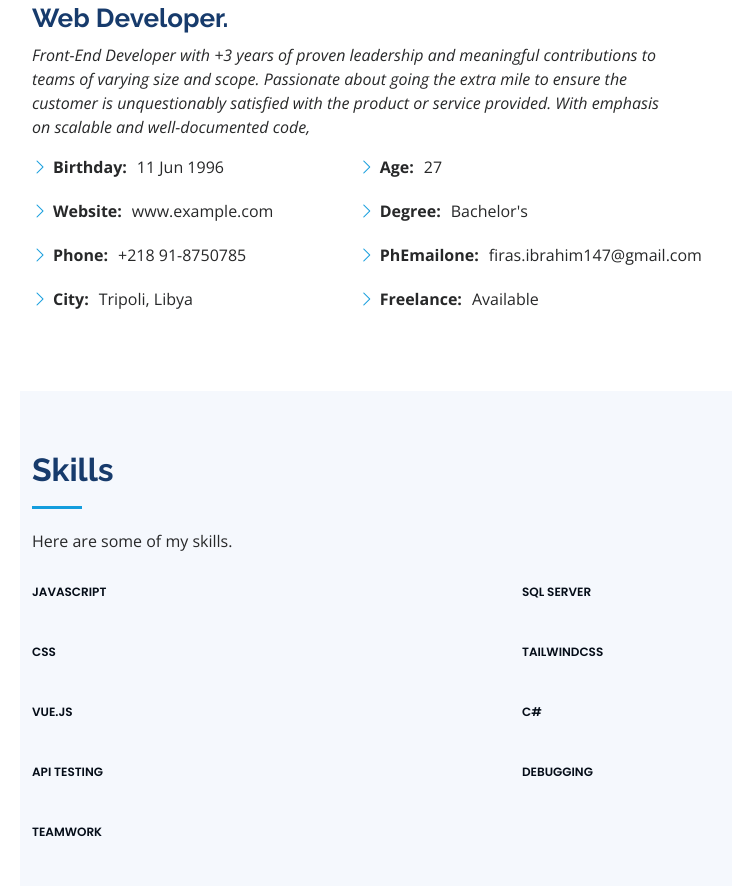
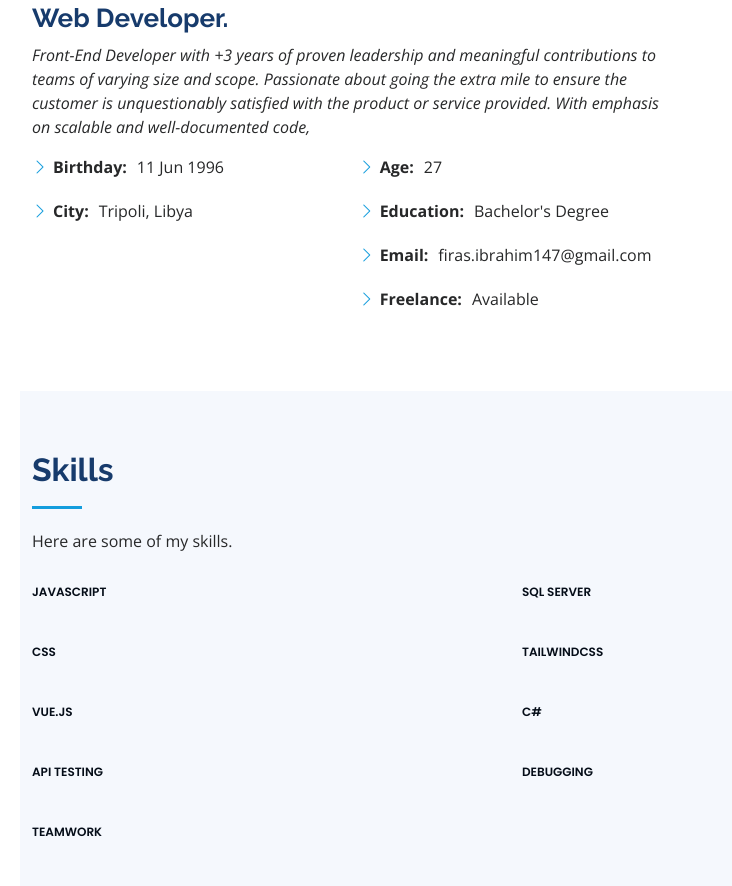
Before and after one commit to firasibrahim/my-Portfolio, a website: page index.html in a window 1280 px wide. Shown: the part 1157-2043 px from the top of the page, without its empty margins (280-1012 px from the left). Drawn offline with nearby package versions, Linux system fonts and the light colour scheme.

Commit message:
new update

```diff
--- a/index.html
+++ b/index.html
@@ -108,16 +108,14 @@
               <div class="col-lg-6">
                 <ul>
                   <li><i class="bi bi-chevron-right"></i> <strong>Birthday:</strong> <span>11 Jun 1996</span></li>
-                  <li><i class="bi bi-chevron-right"></i> <strong>Website:</strong> <span>www.example.com</span></li>
-                  <li><i class="bi bi-chevron-right"></i> <strong>Phone:</strong> <span>+218 91-8750785</span></li>
                   <li><i class="bi bi-chevron-right"></i> <strong>City:</strong> <span>Tripoli, Libya</span></li>
                 </ul>
               </div>
               <div class="col-lg-6">
                 <ul>
                   <li><i class="bi bi-chevron-right"></i> <strong>Age:</strong> <span>27</span></li>
-                  <li><i class="bi bi-chevron-right"></i> <strong>Degree:</strong> <span>Bachelor's</span></li>
-                  <li><i class="bi bi-chevron-right"></i> <strong>PhEmailone:</strong> <span>firas.ibrahim147@gmail.com</span></li>
+                  <li><i class="bi bi-chevron-right"></i> <strong>Education:</strong> <span>Bachelor's Degree</span></li>
+                  <li><i class="bi bi-chevron-right"></i> <strong>Email:</strong> <span>firas.ibrahim147@gmail.com</span></li>
                   <li><i class="bi bi-chevron-right"></i> <strong>Freelance:</strong> <span>Available</span></li>
                 </ul>
               </div>
```
